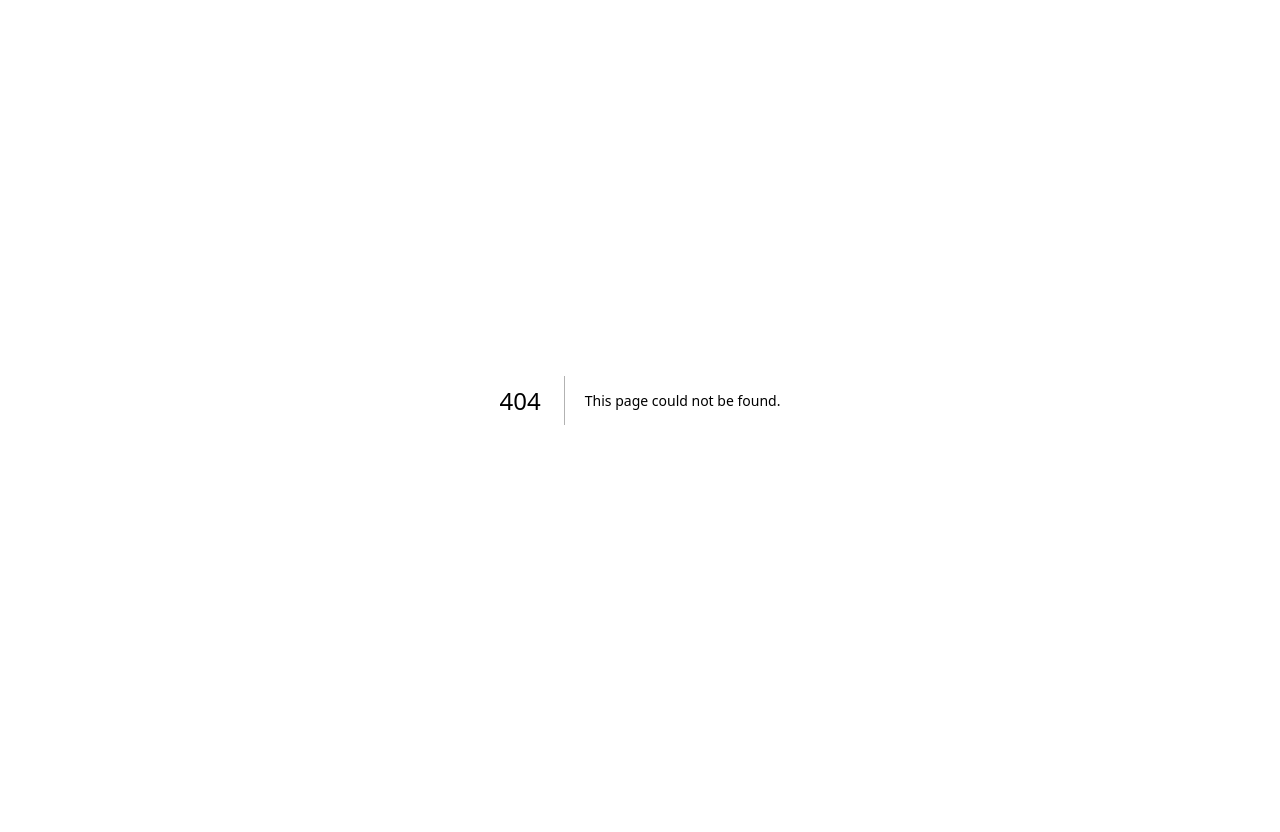
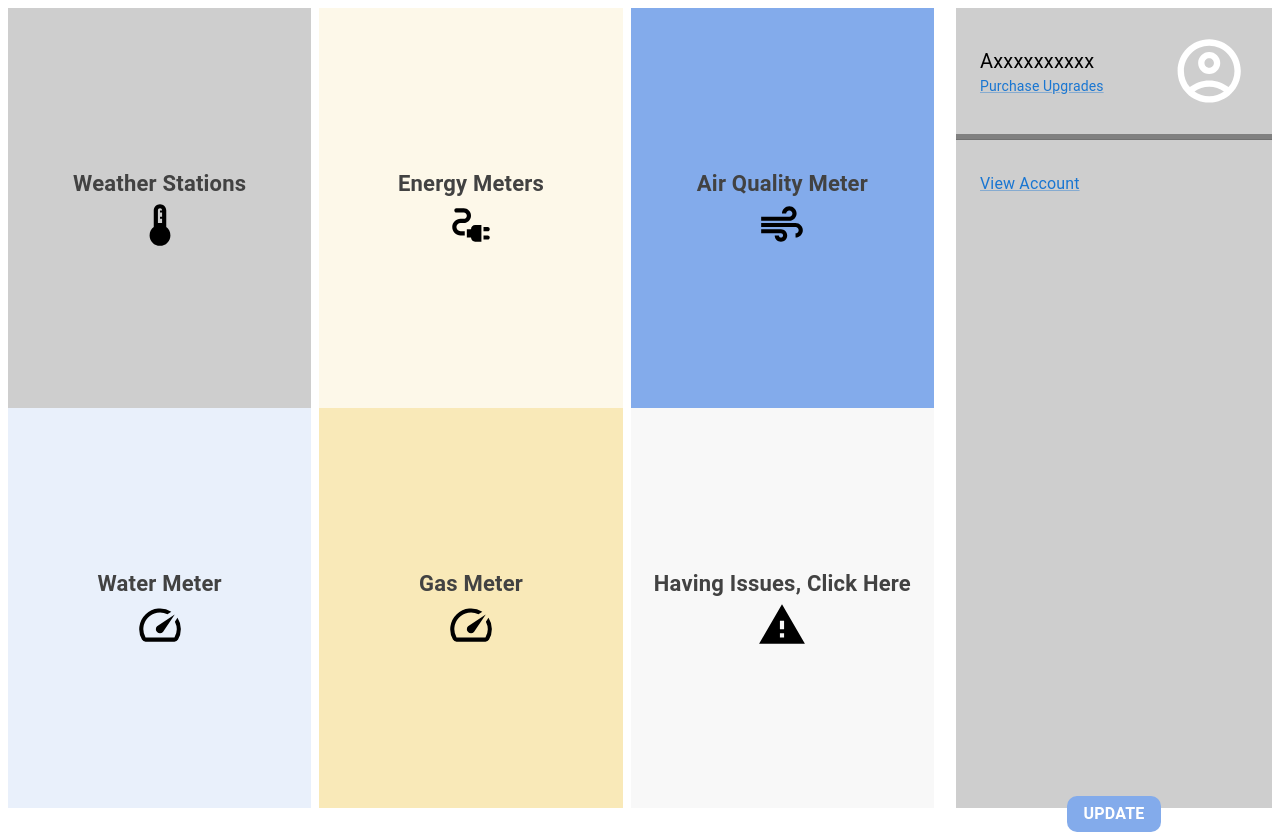
Before and after one commit to HunkHazard/SoftTech, a Next.js app: page /menu in a window 1280 px wide. Before the commit this address had no page. Before the commit the page ends 800 px from the top, so only its background shows below. Built offline with nearby package versions, Linux system fonts and the light colour scheme.

Commit message:
Add files via upload

```diff
--- /dev/null
+++ b/pages/menu.js
@@ -0,0 +1,81 @@
+"use client";
+import { Box,Container,Stack,Button,Link, Typography, Divider } from "@mui/material"
+import DeviceThermostatIcon from '@mui/icons-material/DeviceThermostat';
+import ElectricalServicesIcon from '@mui/icons-material/ElectricalServices';
+import AirIcon from '@mui/icons-material/Air';
+import SpeedIcon from '@mui/icons-material/Speed';
+import ReportProblemIcon from '@mui/icons-material/ReportProblem';
+import AccountCircleOutlinedIcon from '@mui/icons-material/AccountCircleOutlined';
+
+
+export default function Menu()
+{
+    const menuItems1 = [
+        {text:"Weather Stations", icon:<DeviceThermostatIcon sx={{fontSize:"50px"}}/>, bgcolor:"#cecece"},
+        {text:"Energy Meters", icon:<ElectricalServicesIcon sx={{fontSize:"50px"}}/>, bgcolor:"#fdf8e9"},
+        {text:"Air Quality Meter", icon:<AirIcon sx={{fontSize:"50px"}}/>, bgcolor:"#83abeb"},
+    ]
+    const menuItems2 = [
+        {text:"Water Meter", icon:<SpeedIcon sx={{fontSize:"50px"}}/>, bgcolor:"#e9f0fb"},
+        {text:"Gas Meter", icon:<SpeedIcon sx={{fontSize:"50px"}}/>, bgcolor:"#f9e9b8"},
+        {text:"Having Issues, Click Here", icon:<ReportProblemIcon sx={{fontSize:"50px"}}/>, bgcolor:"#f8f8f8"},
+    ]
+    return(
+        <Stack direction={{xs:"column", md:"row"}} sx={{width:"100%"}}>
+            <Box sx={{width:{xs:"100%", md:"75%"}, height:"100vh", display:"flex", flexDirection:"column"}}>
+                <Box sx={{display:"flex", flexDirection:{xs:"column", md:"row"}, width:"100%", height:"50%"}}>
+                {menuItems1.map((item, index) => (
+                    <Box sx={{display:"flex", alignItems:"center", justifyContent:"center", width:{xs:"100%", md:"32%"}, height:"100%" ,bgcolor:item.bgcolor, mr:1, cursor:"pointer", mb:{xs:1,md:0}}}>
+                        <Box sx={{display:"flex", flexDirection:"column", justifyContent:"center", alignItems:"center"}}>
+                        <Typography
+                            sx={{
+                                color: "#424242",
+                                cursor: "pointer",
+                                fontWeight: "bold",
+                                fontSize: { md: "22px", sm: "18px", xs: "14px" },
+                            }}
+                            >
+                            {item.text}
+                        </Typography>
+                            {item.icon}
+                        </Box>
+                    </Box>
+                ))}
+                </Box>
+                <Box sx={{display:"flex", flexDirection:{xs:"column", md:"row"}, width:"100%", height:"50%"}}>
+                {menuItems2.map((item, index) => (
+                    <Box sx={{display:"flex", alignItems:"center", justifyContent:"center", width:{xs:"100%", md:"32%"}, height:"100%" ,bgcolor:item.bgcolor, mr:1, cursor:"pointer", mb:{xs:1,md:0}}}>
+                        <Box sx={{display:"flex", flexDirection:"column", justifyContent:"center", alignItems:"center"}}>
+                        <Typography
+                            sx={{
+                                color: "#424242",
+                                cursor: "pointer",
+                                fontWeight: "bold",
+                                fontSize: { md: "22px", sm: "18px", xs: "14px" },
+                            }}
+                            >
+                            {item.text}
+                        </Typography>
+                            {item.icon}
+                        </Box>
+                    </Box>
+                ))}
+                </Box>
+            </Box>
+            <Box sx={{width:{xs:"100%", md:"25%"}, height:"100vh", display:"flex", flexDirection:"column", bgcolor:"#cecece"}}>
+                <Box sx={{display:"flex", flexDirection:"row", width:"100%", height:{xs:"30%", md:"20%"}, alignItems:"center"}}>
+                    <Box sx={{display:"flex", flexDirection:"column", height:"100%", width:"60%", justifyContent:"center", ml:3}}>
+                        <Typography sx={{fontSize:{xs:"16px", md:"20px"}}}>Axxxxxxxxxx</Typography>
+                        <Link><Typography sx={{fontSize:{xs:"12px", md:"14px"}}}>Purchase Upgrades</Typography></Link>
+                    </Box>
+                    <AccountCircleOutlinedIcon sx={{fontSize:"100px", width:"40%", height:"60%", display:"flex", justifyContent:"center", alignItems:"center", color:"white"}}/>
+                </Box>
+                <Divider sx={{width:"100%", height:"5px" ,bgcolor:"grey"}}/>
+                <Link sx={{mt:4, ml:3}}><Typography>View Account</Typography></Link>
+                <Box sx={{mt:{xs:50,md:75}, width:"100%", display:"flex" ,justifyContent:"center"}}>
+                    <Button sx={{width:"30%", bgcolor:"#83abeb", borderRadius:"10px"}}><Typography sx={{color:"white", fontWeight:"bold"}}>Update</Typography></Button>
+                </Box>
+            </Box>
+        </Stack>
+    )
+}
```
